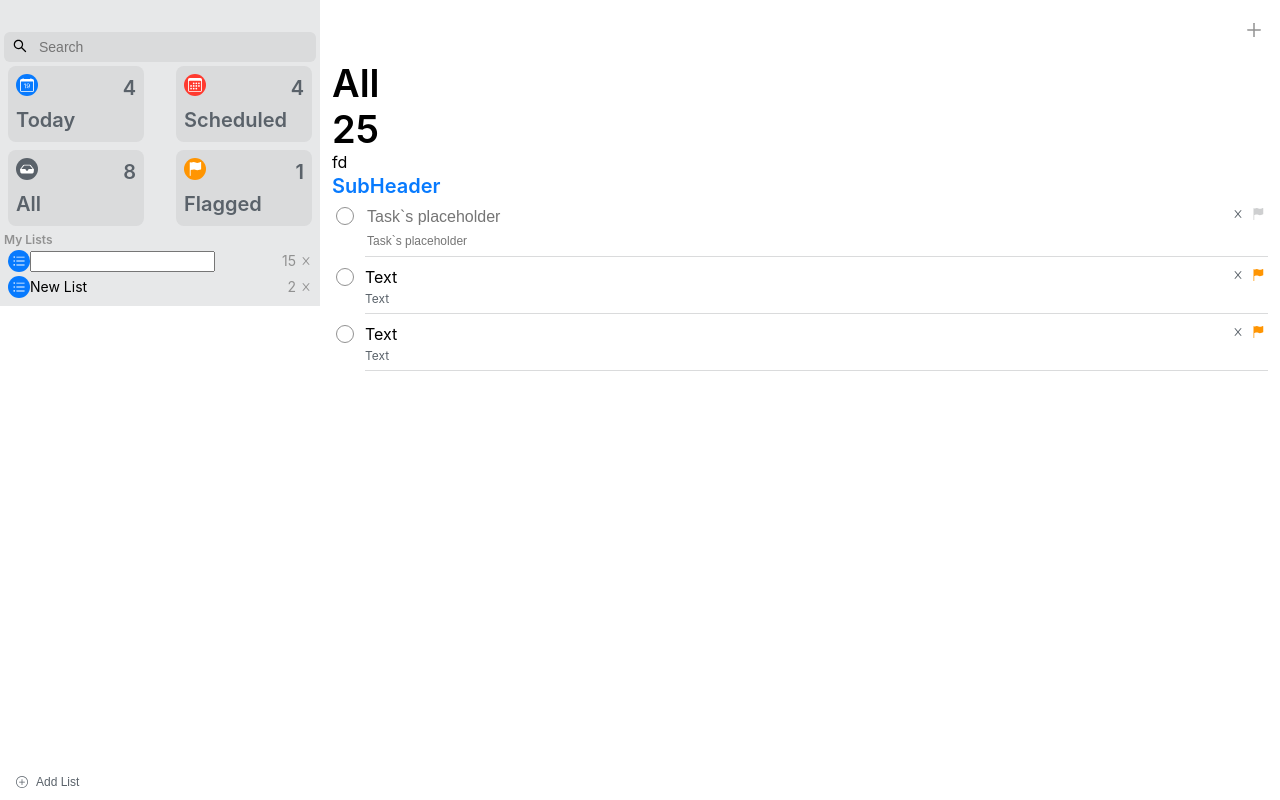
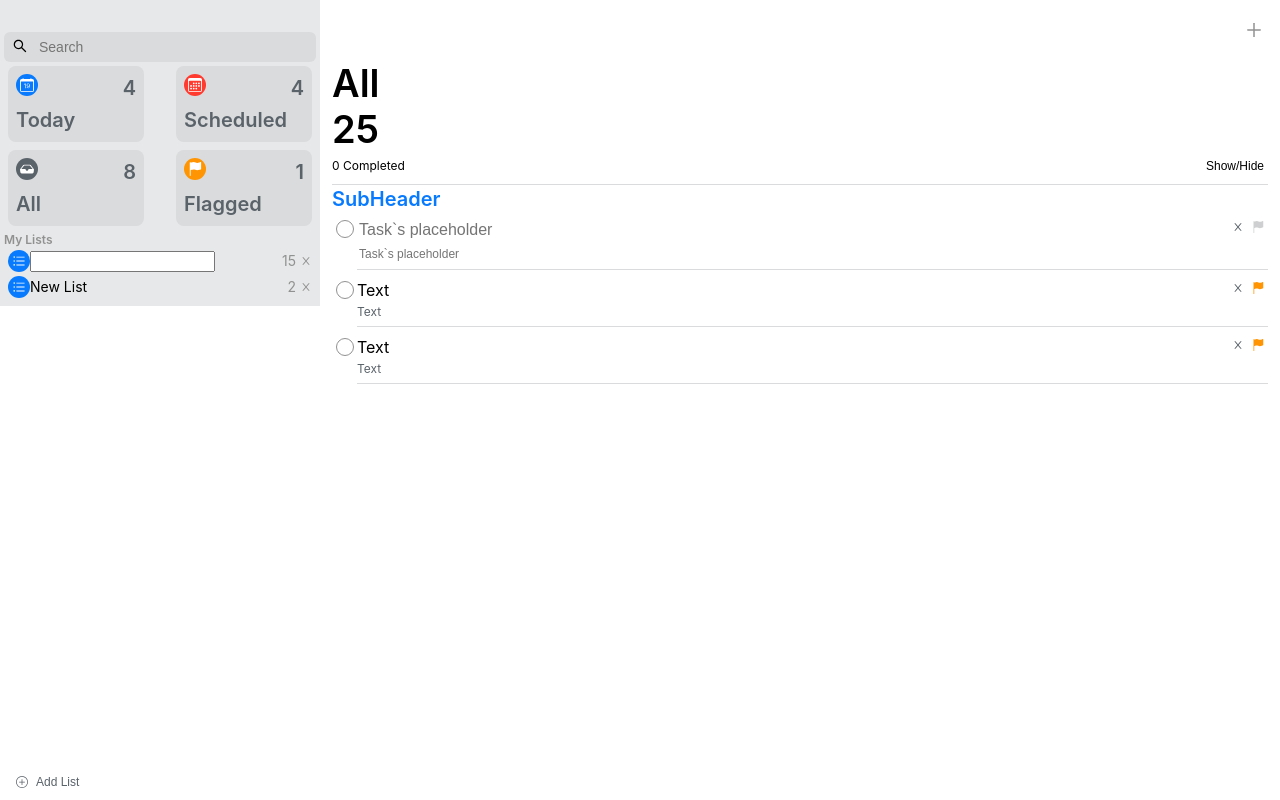
Before and after one commit to Olexandr25/ios-Planner, a React (Create React App) app: page / in a window 1280 px wide. Built offline with nearby package versions, Linux system fonts and the light colour scheme.

Commit message:
Wrote Completed component

```diff
--- a/src/components/Buttons/Button.styled.js
+++ b/src/components/Buttons/Button.styled.js
@@ -6,6 +6,7 @@ const Colors = {
   orange: "var(--color-orange)",
   gray: "var(--color-gray-darken-5)",
   secondary: "var(--color-gray-darken-4)",
+  black: "var(--color-black)"
 }
 
 const btnSizes = {
--- a/src/components/Completed/Completed.js
+++ b/src/components/Completed/Completed.js
@@ -1,11 +1,27 @@
-import { } from "./Completed.styled"
+import {
+  CompletedStyled,
+  CompletedLeft,
+  CompletedRight,
+} from "./Completed.styled"
+import { Text, Button, Divider } from "components"
 
-const Completed = () => {
-    return (
-        <>
-            Completed.js
-        </>
-    )
+const Completed = props => {
+  const { length, color, className } = props
+
+  return (
+    <Divider>
+      <CompletedStyled data-testid="CompletedStyled" className={className}>
+        <CompletedLeft data-testid="CompletedLeft">
+          <Text size="xxsm">{length} Completed</Text>
+        </CompletedLeft>
+        <CompletedRight data-testid="CompletedRight">
+          <Button type="button" borderType="none" size="xxsm" color={color}>
+            Show/Hide
+          </Button>
+        </CompletedRight>
+      </CompletedStyled>
+    </Divider>
+  )
 }
 
 export default Completed
--- a/src/components/Completed/Completed.styled.js
+++ b/src/components/Completed/Completed.styled.js
@@ -1,3 +1,12 @@
-import styled from "styled-components";
+import styled from "styled-components"
 
-export const CompletedStyled = styled.div``
+export const CompletedStyled = styled.div`
+  width: inherit;
+  display: flex;
+  justify-content: space-between;
+  align-items: center;
+`
+
+export const CompletedLeft = styled.div``
+
+export const CompletedRight = styled.div``
--- a/src/components/Divider/Divider.styled.js
+++ b/src/components/Divider/Divider.styled.js
@@ -4,6 +4,5 @@ export const DividerStyled = styled.div`
   width: inherit;
   display: flex;
   border-bottom: 1px solid var(--color-gray-darken-1);
-  margin-left: 8px;
   padding-bottom: 4px;
 `
--- a/src/components/PageLayout/PageHeader/PageHeader.js
+++ b/src/components/PageLayout/PageHeader/PageHeader.js
@@ -1,5 +1,5 @@
 // Micro - components
-import { Row, Col, Button, Title } from "components"
+import { Row, Col, Button, Title, Completed } from "components"
 // Icons
 import { AiOutlinePlus } from "react-icons/ai"
 // Styled components
@@ -22,11 +22,15 @@ const PageHeader = () => {
             />
           </PageHeaderButton>
         </Col>
-        <Col variant={12} className="d-flex justify-content-space-between">
+        <Col
+          variant={12}
+          className="d-flex justify-content-space-between mb-lg">
           <Title>All</Title>
           <Title>25</Title>
         </Col>
-        <Col variant={12}>fd</Col>
+        <Col variant={12}>
+          <Completed length={0} color="black" />
+        </Col>
       </Row>
     </PageHeaderStyled>
   )
--- a/src/domains/Tasks/components/TaskCombined.js
+++ b/src/domains/Tasks/components/TaskCombined.js
@@ -14,7 +14,7 @@ const TaskCombined = props => {
 
   return (
     <TaskCombinedStyled data-testid="TaskCombinedStyled">
-      <TaskCombinedLeft data-testid="TaskCombinedLeft">
+      <TaskCombinedLeft data-testid="TaskCombinedLeft" className="mr-lg">
         <Checkbox bgColor="lightBlue" />
       </TaskCombinedLeft>
       <TaskCombinedRight data-testid="TaskCombinedRight">
```
